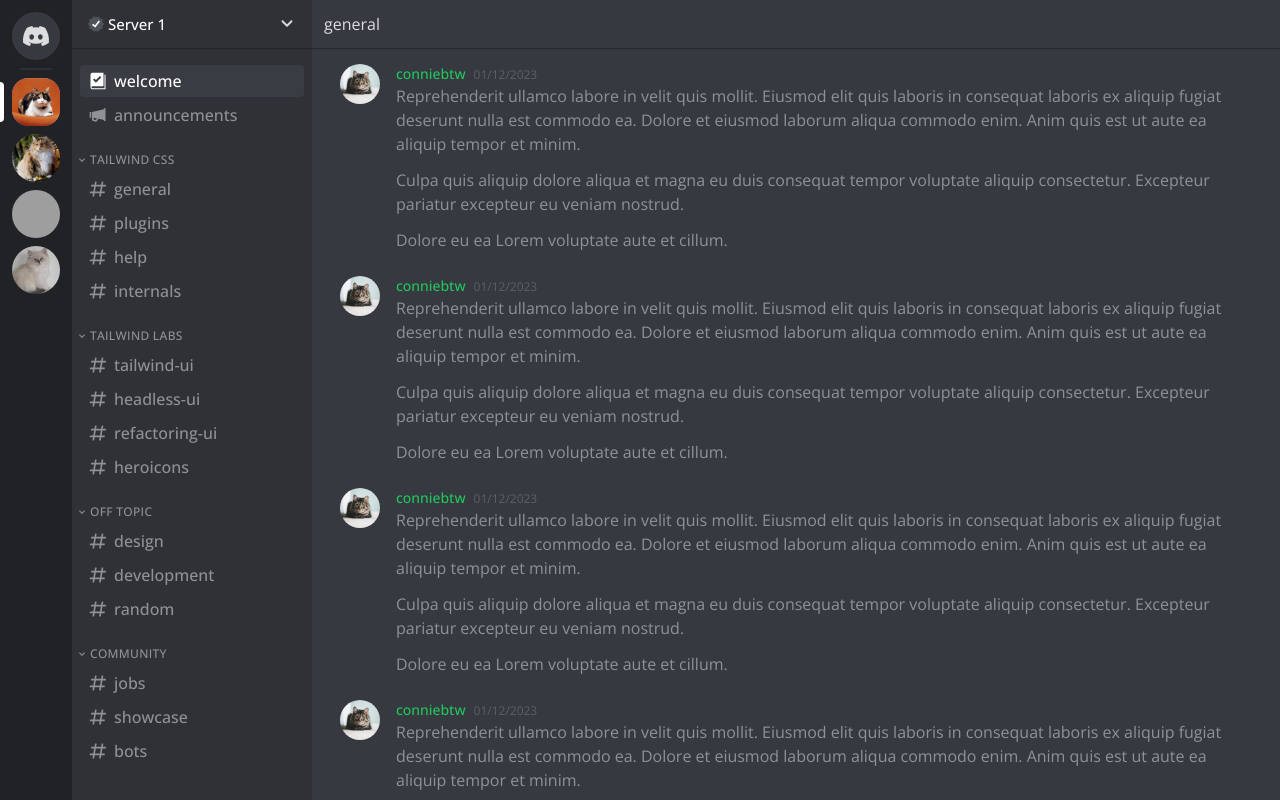
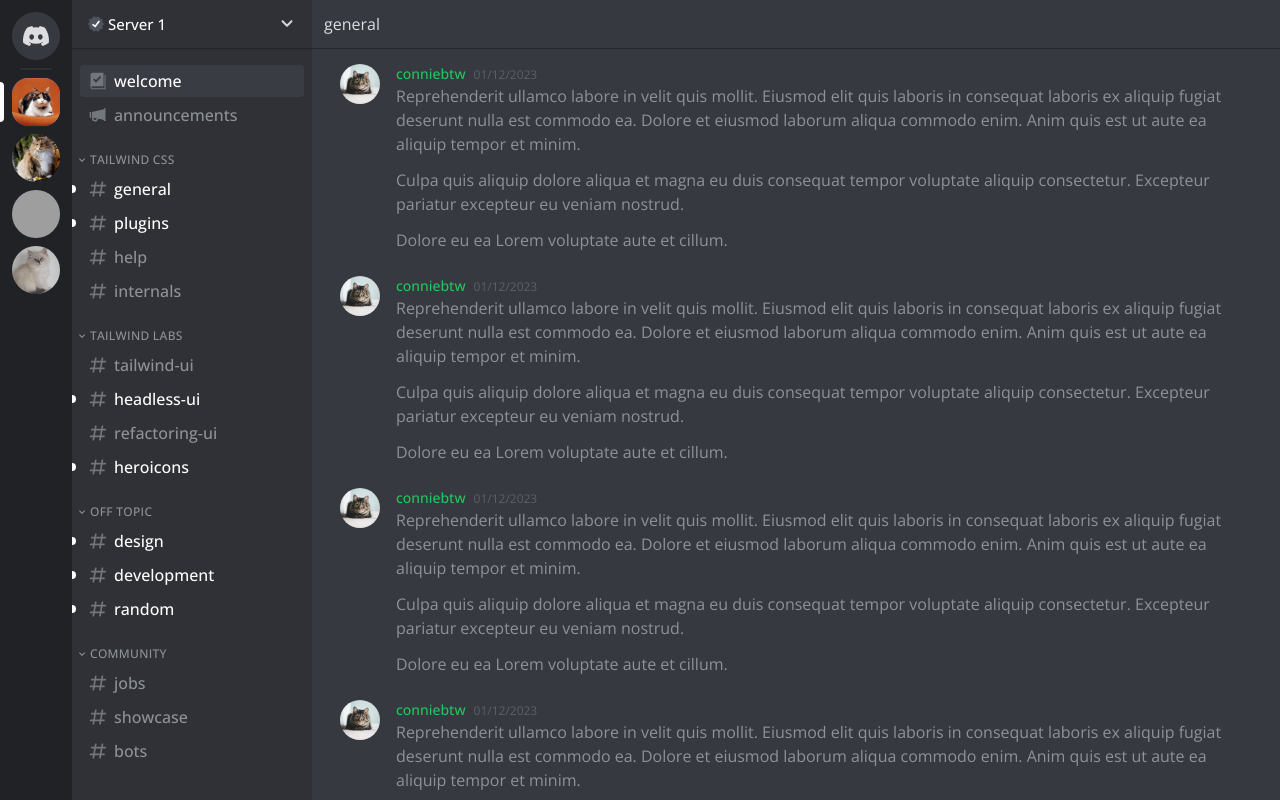
Before and after one commit to conniepaula/discat, a Next.js app: page /servers/1/channels/1 in a window 1280 px wide. Built offline with nearby package versions, Linux system fonts and the light colour scheme; grey boxes are pictures that could not be loaded.

Commit message:
feat: allow users to close category dropdowns, highlight channels with unread messages

```diff
--- a/app/components/ChannelLink.tsx
+++ /dev/null
@@ -1,45 +0,0 @@
-"use client";
-
-import Link from "next/link";
-import * as Icons from "@/components/icons";
-import {
-  useParams,
-  usePathname,
-  useRouter,
-  useSearchParams,
-} from "next/navigation";
-import { Channel } from "../types";
-
-interface ChannelLinkProps {
-  channel: Channel;
-  href: string;
-}
-
-function ChannelLink(props: ChannelLinkProps) {
-  const { channel, href } = props;
-  const { label, icon, id } = channel;
-  const hasInvite = !!icon;
-  const Icon = icon ? Icons[icon] : Icons.Hashtag;
-  const params = useParams();
-  const currentId = params.cid;
-  const active = +currentId === +id;
-
-  return (
-    <Link
-      href={href}
-      className={`${
-        active
-          ? "bg-gray-550/[0.32] text-white"
-          : "text-gray-300  hover:bg-gray-550/[0.16] hover:text-gray-100"
-      } group mx-2 flex items-center rounded px-2 py-1  `}
-    >
-      <Icon className="mr-1.5 h-5 w-5" />
-      {label}
-      {hasInvite && (
-        <Icons.AddPerson className="ml-auto h-4 w-4 text-gray-200 opacity-0 hover:text-gray-100 group-hover:opacity-100" />
-      )}
-    </Link>
-  );
-}
-
-export default ChannelLink;
--- /dev/null
+++ b/app/components/ChannelSidebar.tsx
@@ -0,0 +1,132 @@
+"use client";
+
+import React, { ButtonHTMLAttributes } from "react";
+import NextLink from "next/link";
+import { useParams } from "next/navigation";
+
+import * as Icons from "@/components/icons";
+import { Category, Channel as ChannelType } from "@/app/types";
+import data from "@/data.json";
+
+interface ContainerProps {
+  children: React.ReactNode;
+}
+
+interface LinkProps {
+  channel: ChannelType;
+  href: string;
+}
+
+interface CategoryProps extends ButtonHTMLAttributes<HTMLButtonElement> {
+  isClosed: boolean;
+}
+
+function Channel() {
+  const [closedCategories, setClosedCategories] = React.useState<Array<number>>(
+    []
+  );
+  const params = useParams();
+  const { id } = params;
+  const categories = data["1"].categories as Array<Category>;
+
+  const toggleCategory = (categoryId: number) => () => {
+    setClosedCategories((closedCategories) =>
+      closedCategories.includes(categoryId)
+        ? closedCategories.filter((id) => id !== categoryId)
+        : [...closedCategories, categoryId]
+    );
+  };
+
+  return (
+    <>
+      {categories.map((category) => (
+        <Channel.Container key={category.id}>
+          {category.label && (
+            <Channel.Category
+              onClick={toggleCategory(category.id)}
+              isClosed={closedCategories.includes(category.id)}
+            >
+              {category.label}
+            </Channel.Category>
+          )}
+          <div className="mt-1 space-y-0.5 pt-px">
+            {category.channels
+              .filter((channel) => {
+                const isCategoryOpen = !closedCategories.includes(category.id);
+                return isCategoryOpen || channel.unread;
+              })
+              .map((channel) => (
+                <Channel.Link
+                  key={channel.id}
+                  channel={channel}
+                  href={`/servers/${id}/channels/${channel.id}`}
+                />
+              ))}
+          </div>
+        </Channel.Container>
+      ))}
+    </>
+  );
+}
+
+function Container(props: ContainerProps) {
+  const { children } = props;
+  return <div>{children}</div>;
+}
+
+function Category(props: CategoryProps) {
+  const { isClosed, children, ...rest } = props;
+  return (
+    <button
+      className="flex w-full items-center px-1 text-xs uppercase tracking-wide hover:text-gray-100"
+      {...rest}
+    >
+      <Icons.Arrow
+        className={`${
+          isClosed ? "-rotate-90" : ""
+        } mr-0.5 h-3 w-3 transition duration-200`}
+      />
+      {children}
+    </button>
+  );
+}
+
+function Link(props: LinkProps) {
+  const { channel, href } = props;
+  const { label, icon, id, unread } = channel;
+  const hasInvite = !!icon;
+  const Icon = icon ? Icons[icon] : Icons.Hashtag;
+  const params = useParams();
+  const currentId = params.cid;
+  const active = +currentId === +id;
+  const state = active ? "active" : unread ? "inactiveUnread" : "inactiveRead";
+  const classes = {
+    active: "bg-gray-550/[0.32] text-white",
+    inactiveUnread:
+      "text-white hover:bg-gray-550/[0.16] active:bg-gray-550/[0.24]",
+    inactiveRead:
+      "text-gray-300  hover:bg-gray-550/[0.16] hover:text-gray-100 active:bg-gray-550/[0.24]",
+  };
+
+  return (
+    <NextLink
+      href={href}
+      className={`${classes[state]} group relative mx-2 flex items-center rounded px-2 py-1`}
+    >
+      {state === "inactiveUnread" && (
+        <div className="absolute left-0 -ml-2 h-2 w-1 rounded-r-full bg-white" />
+      )}
+      <Icon className="mr-1.5 h-5 w-5 text-gray-400" />
+      {label}
+      {hasInvite && (
+        <Icons.AddPerson className="ml-auto h-4 w-4 text-gray-200 opacity-0 hover:text-gray-100 group-hover:opacity-100" />
+      )}
+    </NextLink>
+  );
+}
+
+Channel.Container = Container;
+Channel.Category = Category;
+Channel.Link = Link;
+
+export default Channel;
--- a/app/components/Message.tsx
+++ b/app/components/Message.tsx
@@ -2,7 +2,6 @@ import Image from "next/image";
 
 function Message() {
   return (
-    // <div className="flex min-h-screen items-center justify-center bg-gray-700 text-white">
     <div className="flex-grow">
       <div className="flex px-4 py-1 hover:bg-gray-800/30">
         <div className="relative mr-4 h-10 w-10 shrink-0 overflow-hidden rounded-full">
@@ -41,7 +40,6 @@ function Message() {
         </p>
       </div>
     </div>
-    // </div>
   );
 }
 
--- a/app/servers/[id]/channels/[cid]/page.tsx
+++ b/app/servers/[id]/channels/[cid]/page.tsx
@@ -1,9 +1,10 @@
-import ChannelLink from "@/app/components/ChannelLink";
+import { FC } from "react";
+
+import ChannelSidebar from "@/app/components/ChannelSidebar";
 import * as Icons from "@/app/components/icons";
 import { Category } from "@/app/types";
 import Message from "@/components/Message";
 import data from "@/data.json";
-import { FC } from "react";
 
 interface ProductPageProps {
   params: { id: string };
@@ -27,25 +28,7 @@ const page: FC<ProductPageProps> = async (props) => {
           <Icons.Chevron className="ml-auto h-[18px] w-[18px] opacity-80" />
         </button>
         <div className="flex-1 space-y-[21px] overflow-y-scroll pt-3 font-medium text-gray-300">
-          {categories.map((category) => (
-            <div key={category.id} className="">
-              {category.label && (
-                <button className="flex items-center px-1 text-xs uppercase tracking-wide">
-                  <Icons.Arrow className="mr-0.5 h-3 w-3" />
-                  {category.label}
-                </button>
-              )}
-              <div className="mt-1 space-y-0.5 pt-px">
-                {category.channels.map((channel) => (
-                  <ChannelLink
-                    key={channel.id}
-                    channel={channel}
-                    href={`/servers/${id}/channels/${channel.id}`}
-                  />
-                ))}
-              </div>
-            </div>
-          ))}
+          <ChannelSidebar />
         </div>
       </div>
       <div className="flex flex-1 flex-col bg-gray-700">
--- a/app/types.ts
+++ b/app/types.ts
@@ -11,6 +11,7 @@ export interface Channel {
     | "Verified"
     | "Chevron"
     | "Discord";
+  unread?: boolean;
 }
 
 export interface Category {
--- a/data.json
+++ b/data.json
@@ -14,8 +14,8 @@
           "id": 2,
           "label": "Tailwind CSS",
           "channels": [
-            { "id": 3, "label": "general" },
-            { "id": 4, "label": "plugins" },
+            { "id": 3, "label": "general", "unread": true },
+            { "id": 4, "label": "plugins", "unread": true },
             { "id": 5, "label": "help" },
             { "id": 6, "label": "internals" }
           ]
@@ -25,18 +25,18 @@
           "label": "Tailwind Labs",
           "channels": [
             { "id": 7, "label": "tailwind-ui" },
-            { "id": 8, "label": "headless-ui" },
+            { "id": 8, "label": "headless-ui", "unread": true },
             { "id": 9, "label": "refactoring-ui" },
-            { "id": 10, "label": "heroicons" }
+            { "id": 10, "label": "heroicons", "unread": true }
           ]
         },
         {
           "id": 4,
           "label": "Off topic",
           "channels": [
-            { "id": 11, "label": "design" },
-            { "id": 12, "label": "development" },
-            { "id": 13, "label": "random" }
+            { "id": 11, "label": "design", "unread": true },
+            { "id": 12, "label": "development", "unread": true },
+            { "id": 13, "label": "random", "unread": true }
           ]
         },
         {
```
